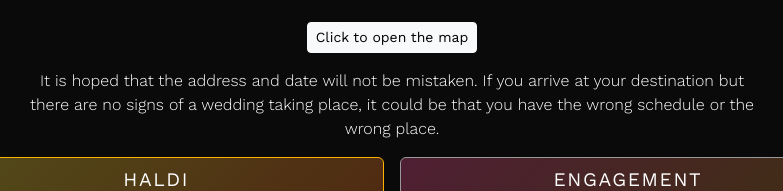
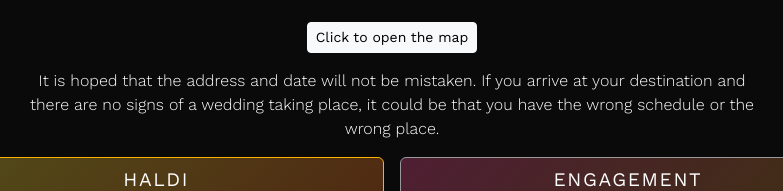
Before and after one commit to gkuldeepak/kulgar-wedding-invitation, a plain HTML site: page index.html in a window 1280 px wide. Shown: the part 2394-2585 px from the top of the page, 248-1031 px from the left. Drawn offline with nearby package versions, Linux system fonts and the light colour scheme; some packages are replaced by stand-ins of ours; a script that the page names is missing.

Commit message:
Update index.html

```diff
--- a/index.html
+++ b/index.html
@@ -136,7 +136,7 @@
             ></iframe>
             <a href="https://shorturl.at/wxuRq" target="_blank" class="btn btn-light btn-sm my-3">Click to open the map</a>
             <p class="description">
-              It is hoped that the address and date will not be mistaken. If you arrive at your destination but there are no signs of a wedding taking place, it could be that you have the wrong schedule or the wrong place.
+              It is hoped that the address and date will not be mistaken. If you arrive at your destination and there are no signs of a wedding taking place, it could be that you have the wrong schedule or the wrong place.
             </p>
           </div>
         </div>
```
